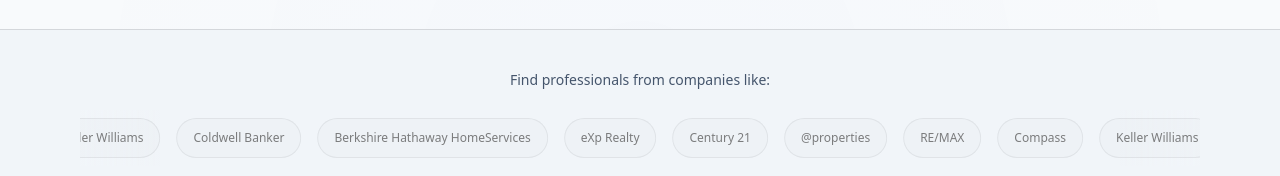
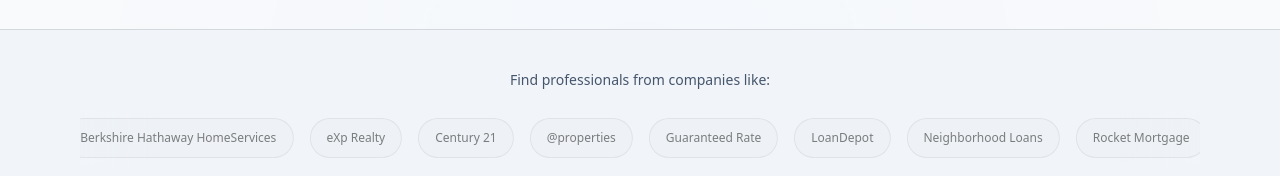
Before and after one commit to Nandified/Relays, a Next.js app: page / in a window 1280 px wide. Shown: the part 624-800 px from the top of the page. Built offline with nearby package versions, Linux system fonts and the light colour scheme; no server answers.

Commit message:
UI: update logo marquee list + hide disclaimer

```diff
--- a/src/app/page.tsx
+++ b/src/app/page.tsx
@@ -198,7 +198,9 @@ export default function HomePage() {
         <section className="border-y border-[var(--border)] bg-[var(--bg-subtle)]">
           <div className="py-10">
             <LogoMarquee
+              showDisclaimer={false}
               items={[
+                // Mix across categories (brokerage, mortgage, insurance, etc.)
                 { name: "RE/MAX" },
                 { name: "Compass" },
                 { name: "Keller Williams" },
@@ -207,6 +209,17 @@ export default function HomePage() {
                 { name: "eXp Realty" },
                 { name: "Century 21" },
                 { name: "@properties" },
+
+                { name: "Guaranteed Rate" },
+                { name: "LoanDepot" },
+                { name: "Neighborhood Loans" },
+                { name: "Rocket Mortgage" },
+                { name: "Chase" },
+
+                { name: "State Farm" },
+                { name: "Allstate" },
+                { name: "Farmers Insurance" },
+                { name: "Liberty Mutual" },
               ]}
             />
           </div>
--- a/src/components/home/LogoMarquee.tsx
+++ b/src/components/home/LogoMarquee.tsx
@@ -10,9 +10,11 @@ export type LogoMarqueeItem = {
 export function LogoMarquee({
   title = "Find professionals from companies like:",
   items,
+  showDisclaimer = true,
 }: {
   title?: string;
   items: LogoMarqueeItem[];
+  showDisclaimer?: boolean;
 }) {
   // Duplicate items for seamless loop
   const loop = React.useMemo(() => [...items, ...items], [items]);
@@ -57,9 +59,11 @@ export function LogoMarquee({
         </div>
       </div>
 
-      <div className="mt-3 text-center text-[10px] sm:text-[11px] text-slate-500 dark:text-slate-500">
-        Logos are trademarks of their respective owners. Display does not imply partnership or endorsement.
-      </div>
+      {showDisclaimer && (
+        <div className="mt-3 text-center text-[10px] sm:text-[11px] text-slate-500 dark:text-slate-500">
+          Logos are trademarks of their respective owners. Display does not imply partnership or endorsement.
+        </div>
+      )}
 
       <style jsx>{`
         .marquee {
```
